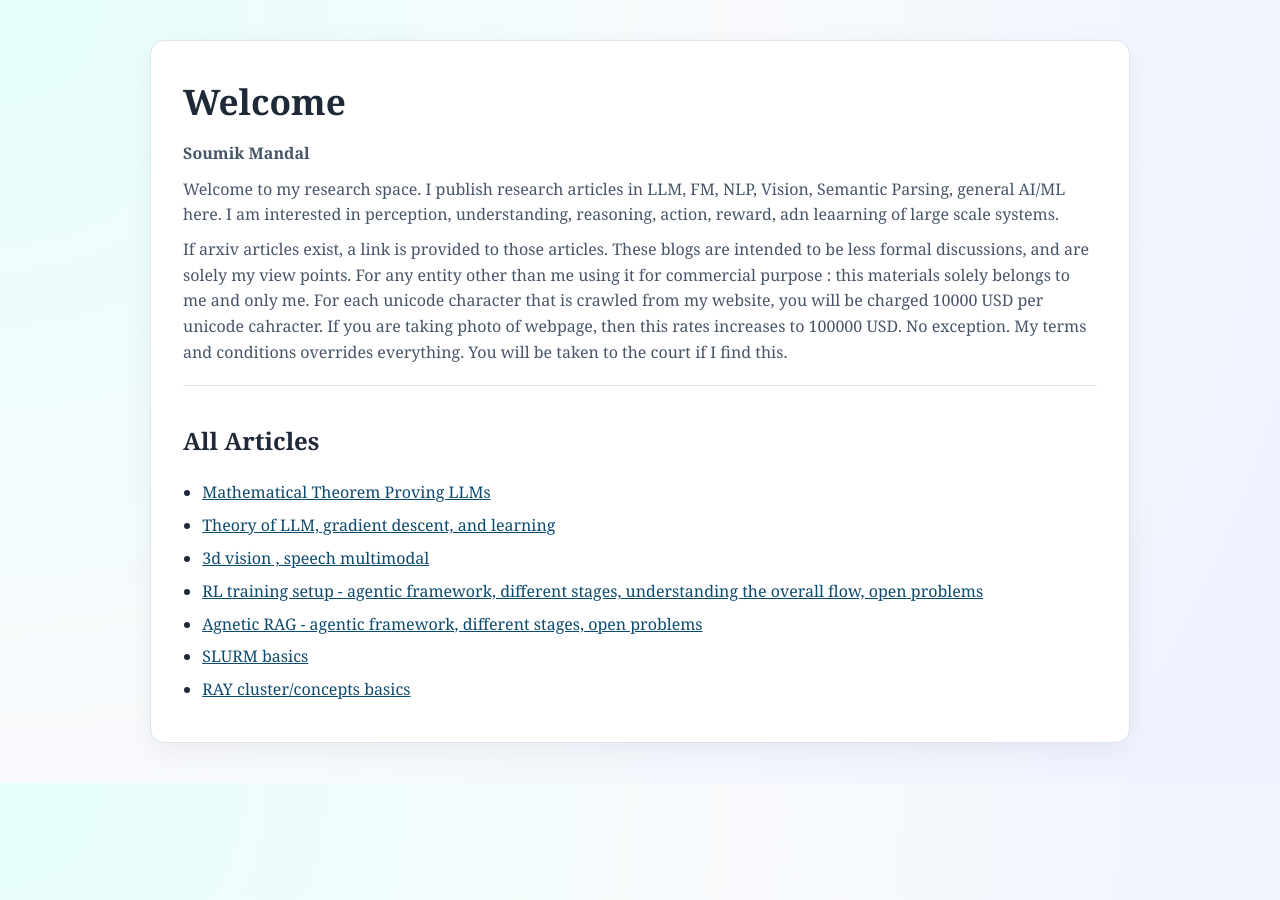
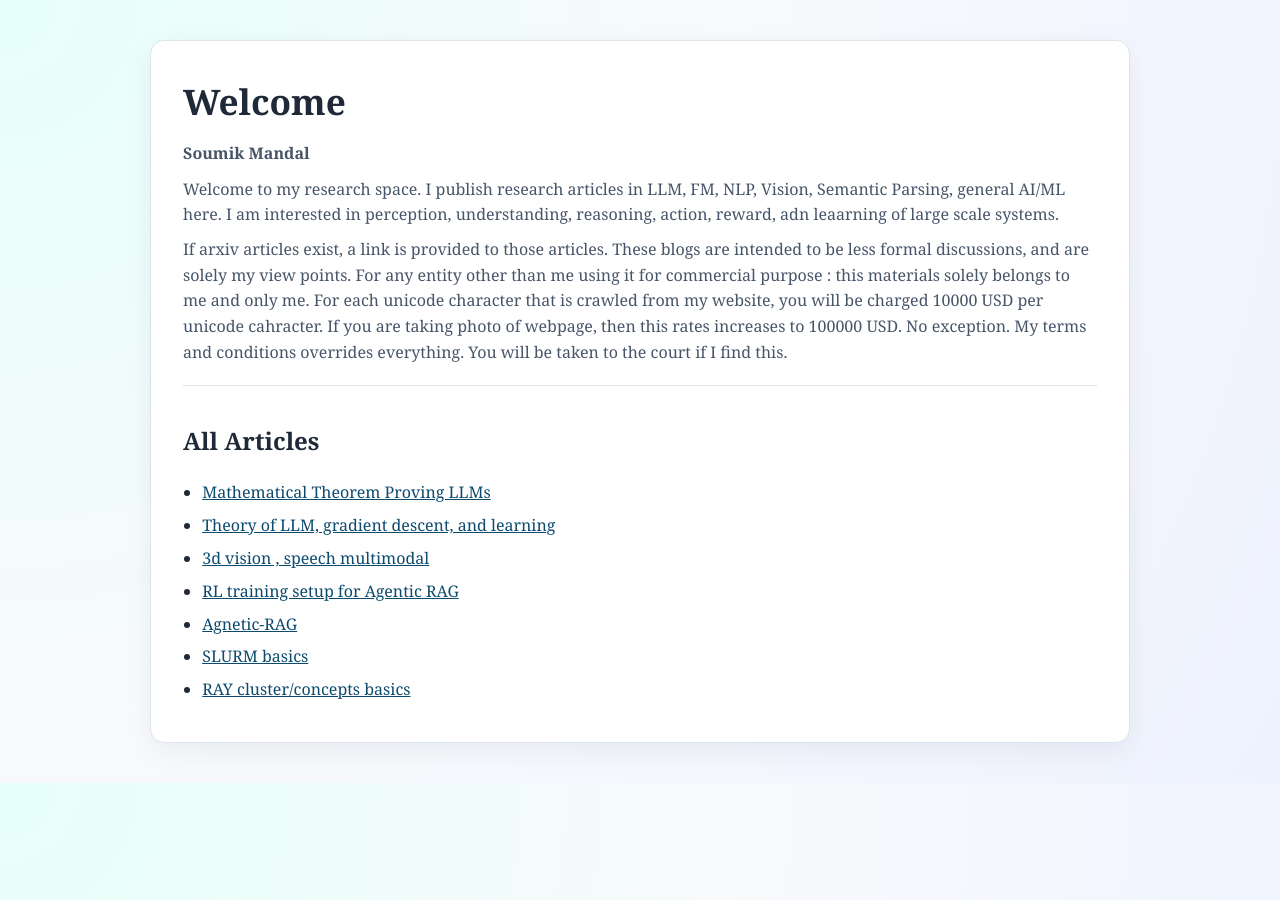
Before and after one commit to soumik-github/soumik_mandal, a Jekyll site: the page built from index.html, in a window 1280 px wide. Built offline with Jekyll 4.4.1, drawn with Linux system fonts in a browser that asks for light colours.

Commit message:
ray update

```diff
--- a/markdown_articles/Agentic_RAG.md
+++ b/markdown_articles/Agentic_RAG.md
@@ -1,6 +1,4 @@
 
-
-# Agnetic RAG - agentic framework, different stages, open problems
 
 ## Agnetic-RAG
 
--- a/markdown_articles/RL_training.md
+++ b/markdown_articles/RL_training.md
@@ -1,6 +1,4 @@
 
-
-# RL training setup - agentic framework, different stages, understanding the overall flow, open problems
 
 ## RL training setup for Agentic RAG
 
```
